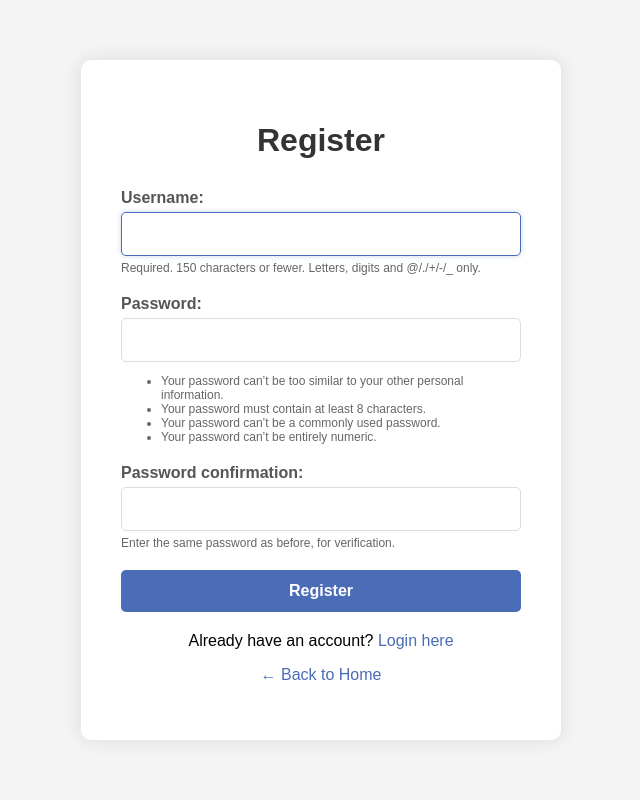
After one commit to AhmedFakhr999/Alx_DjangoLearnLab, a Django app: page /relationship/register/ in a window 1280 px wide. The commit adds this page. Shown: the whole page, without its empty margins (319-959 px from the left). Run offline with Django 5.2, Linux system fonts and the light colour scheme.

Commit message:
update views imports for strict checks

```diff
--- /dev/null
+++ b/django-models/LibraryProject/relationship_app/templates/relationship_app/register.html
@@ -0,0 +1,164 @@
+<!-- register.html -->
+<!DOCTYPE html>
+<html lang="en">
+<head>
+    <meta charset="UTF-8">
+    <title>Register</title>
+    <style>
+        body {
+            font-family: Arial, sans-serif;
+            background-color: #f4f4f4;
+            margin: 0;
+            padding: 0;
+            display: flex;
+            justify-content: center;
+            align-items: center;
+            min-height: 100vh;
+        }
+        .container {
+            background-color: white;
+            padding: 40px;
+            border-radius: 10px;
+            box-shadow: 0 0 20px rgba(0,0,0,0.1);
+            width: 100%;
+            max-width: 400px;
+        }
+        h1 {
+            text-align: center;
+            color: #333;
+            margin-bottom: 30px;
+        }
+        .form-group {
+            margin-bottom: 20px;
+        }
+        label {
+            display: block;
+            margin-bottom: 5px;
+            color: #555;
+            font-weight: bold;
+        }
+        input[type="text"],
+        input[type="password"] {
+            width: 100%;
+            padding: 12px;
+            border: 1px solid #ddd;
+            border-radius: 5px;
+            font-size: 16px;
+            box-sizing: border-box;
+        }
+        input[type="text"]:focus,
+        input[type="password"]:focus {
+            outline: none;
+            border-color: #4b6cb7;
+            box-shadow: 0 0 5px rgba(75, 108, 183, 0.3);
+        }
+        .helptext {
+            font-size: 12px;
+            color: #666;
+            display: block;
+            margin-top: 5px;
+        }
+        .errorlist {
+            color: red;
+            font-size: 14px;
+            margin-top: 5px;
+            padding-left: 20px;
+        }
+        button[type="submit"] {
+            background-color: #4b6cb7;
+            color: white;
+            padding: 12px 20px;
+            border: none;
+            border-radius: 5px;
+            cursor: pointer;
+            font-size: 16px;
+            font-weight: bold;
+            width: 100%;
+            transition: background-color 0.3s;
+        }
+        button[type="submit"]:hover {
+            background-color: #3a559f;
+        }
+        .links {
+            text-align: center;
+            margin-top: 20px;
+        }
+        .links a {
+            color: #4b6cb7;
+            text-decoration: none;
+        }
+        .links a:hover {
+            text-decoration: underline;
+        }
+        .messages {
+            margin-bottom: 20px;
+        }
+        .alert {
+            padding: 10px;
+            border-radius: 5px;
+            margin-bottom: 10px;
+        }
+        .alert-success {
+            background-color: #d4edda;
+            color: #155724;
+            border: 1px solid #c3e6cb;
+        }
+        .alert-error {
+            background-color: #f8d7da;
+            color: #721c24;
+            border: 1px solid #f5c6cb;
+        }
+    </style>
+</head>
+<body>
+    <div class="container">
+        <h1>Register</h1>
+
+        {% if messages %}
+        <div class="messages">
+            {% for message in messages %}
+            <div class="alert alert-{{ message.tags }}">
+                {{ message }}
+            </div>
+            {% endfor %}
+        </div>
+        {% endif %}
+
+        <form method="post">
+            {% csrf_token %}
+
+            {% if form.errors %}
+            <div class="alert alert-error">
+                Please correct the errors below.
+            </div>
+            {% endif %}
+
+            {% for field in form %}
+            <div class="form-group">
+                <label for="{{ field.id_for_label }}">{{ field.label }}:</label>
+                {{ field }}
+
+                {% if field.help_text %}
+                <span class="helptext">{{ field.help_text }}</span>
+                {% endif %}
+
+                {% if field.errors %}
+                <ul class="errorlist">
+                    {% for error in field.errors %}
+                    <li>{{ error }}</li>
+                    {% endfor %}
+                </ul>
+                {% endif %}
+            </div>
+            {% endfor %}
+
+            <button type="submit">Register</button>
+        </form>
+
+        <div class="links">
+            <p>Already have an account? <a href="{% url 'relationship_app:login' %}">Login here</a></p>
+            <p><a href="{% url 'home' %}">← Back to Home</a></p>
+        </div>
+    </div>
+</body>
+</html>
--- a/django-models/LibraryProject/relationship_app/urls.py
+++ b/django-models/LibraryProject/relationship_app/urls.py
@@ -1,19 +1,26 @@
 from django.urls import path
+from django.contrib.auth import views as auth_views
 from . import views
-from .views import list_books
+from .views import CustomLoginView, CustomLogoutView, RegisterView  # Import the views
 
-app_name = 'relationship_app'  # Add this namespace
+app_name = 'relationship_app'
 
 urlpatterns = [
-    # Function-based view for listing all books
+    # Home page (moved to main urls.py)
+    # path('', views.home, name='home'),  # Remove this if home is in main urls.py
+
+    # Authentication URLs
+    path('login/', CustomLoginView.as_view(), name='login'),
+    path('logout/', CustomLogoutView.as_view(), name='logout'),
+    path('register/', RegisterView.as_view(), name='register'),
+
+    # Protected example URLs (require login)
+    path('protected/', views.protected_view_example, name='protected'),
+    path('protected-books/', views.ProtectedListView.as_view(), name='protected-books'),
+
+    # Original URLs
     path('books/', views.list_books, name='book-list'),
-
-    # Class-based view for listing all libraries
     path('libraries/', views.LibraryListView.as_view(), name='library-list'),
-
-    # Class-based view for library detail
     path('library/<int:pk>/', views.LibraryDetailView.as_view(), name='library-detail'),
-
-    # Alternative function-based view for library detail
     path('library-fn/<int:library_id>/', views.library_detail_function, name='library-detail-fn'),
 ]
--- a/django-models/LibraryProject/relationship_app/views.py
+++ b/django-models/LibraryProject/relationship_app/views.py
@@ -1,10 +1,12 @@
-from django.shortcuts import render, get_object_or_404
-from django.views.generic.detail import DetailView
-from django.views.generic.list import ListView
-from django.views.generic import TemplateView
-from .models import Book
-from .models import Library
-from .models import Author
+from django.shortcuts import render, get_object_or_404, redirect
+from django.views.generic import ListView, DetailView, TemplateView, CreateView
+from django.contrib.auth.views import LoginView, LogoutView  # Add this import
+from django.contrib.auth.forms import UserCreationForm
+from django.contrib.auth.decorators import login_required
+from django.contrib.auth.mixins import LoginRequiredMixin
+from django.contrib import messages
+from django.urls import reverse_lazy
+from .models import Book, Library, Author
 
 # Function-based view to list all books
 def list_books(request):
@@ -12,7 +14,7 @@ def list_books(request):
     Function-based view that lists all books in the database.
     """
     # Get all books from database
-    books = Book.objects.all()
+    books = Book.objects.select_related('author').all()
 
     # Render the template with books data
     return render(request, 'relationship_app/list_books.html', {
@@ -69,13 +71,60 @@ def home(request):
         'recent_books': recent_books,
     })
 
-# Alternative: Class-based home view
-class HomeView(TemplateView):
-    template_name = 'relationship_app/home.html'
+# Authentication Views
 
-    def get_context_data(self, **kwargs):
-        context = super().get_context_data(**kwargs)
-        context['total_books'] = Book.objects.count()
-        context['total_libraries'] = Library.objects.count()
-        context['recent_books'] = Book.objects.select_related('author').order_by('-id')[:5]
-        return context
+class CustomLoginView(LoginView):
+    """Custom login view"""
+    template_name = 'relationship_app/login.html'
+    redirect_authenticated_user = True
+
+    def get_success_url(self):
+        messages.success(self.request, 'Login successful!')
+        return reverse_lazy('home')
+
+    def form_invalid(self, form):
+        messages.error(self.request, 'Invalid username or password')
+        return super().form_invalid(form)
+
+class CustomLogoutView(LogoutView):
+    """Custom logout view"""
+    next_page = 'home'
+
+    def dispatch(self, request, *args, **kwargs):
+        messages.info(request, 'You have been logged out.')
+        return super().dispatch(request, *args, **kwargs)
+
+class RegisterView(CreateView):
+    """User registration view"""
+    form_class = UserCreationForm
+    template_name = 'relationship_app/register.html'
+    success_url = reverse_lazy('relationship_app:login')  # Changed to app-specific login
+
+    def form_valid(self, form):
+        response = super().form_valid(form)
+        messages.success(self.request, 'Registration successful! Please log in.')
+        return response
+
+    def get(self, request, *args, **kwargs):
+        if request.user.is_authenticated:
+            messages.info(request, 'You are already logged in.')
+            return redirect('home')
+        return super().get(request, *args, **kwargs)
+
+# Protected views (require login)
+@login_required
+def protected_view_example(request):
+    """Example of a protected view using decorator"""
+    return render(request, 'relationship_app/protected.html', {
+        'user': request.user
+    })
+
+class ProtectedListView(LoginRequiredMixin, ListView):
+    """Example of a protected class-based view"""
+    model = Book
+    template_name = 'relationship_app/protected_books.html'
+    context_object_name = 'books'
+    login_url = 'relationship_app:login'  # Changed to app-specific login
+
+    def get_queryset(self):
+        return Book.objects.select_related('author').all()
```
Also changed, not shown: django-models/LibraryProject/LibraryProject/settings.py (+9 -0 lines), django-models/LibraryProject/LibraryProject/urls.py (+1 -10 lines), django-models/LibraryProject/relationship_app/templates/relationship_app/home.html (+14 -0 lines), django-models/LibraryProject/relationship_app/templates/relationship_app/login.html (added, +159 -0 lines), django-models/LibraryProject/relationship_app/templates/relationship_app/logout.html (added, +68 -0 lines).
